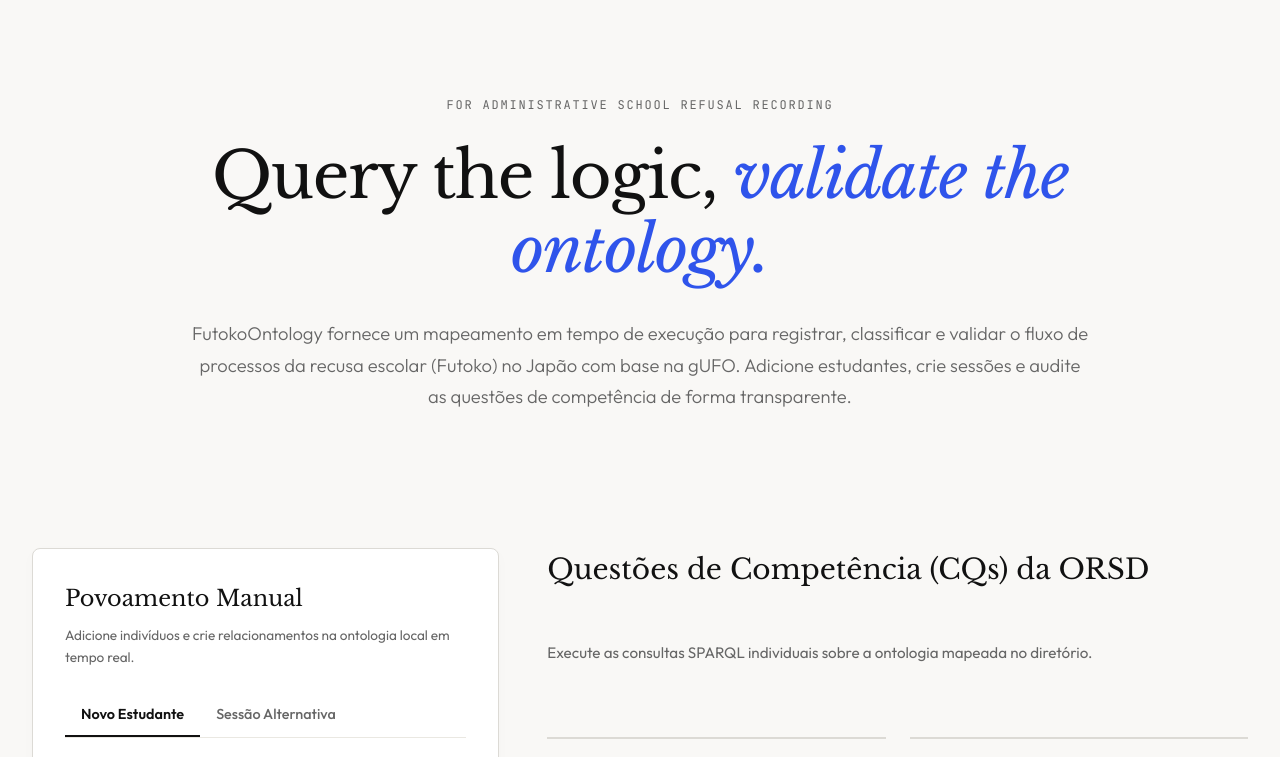
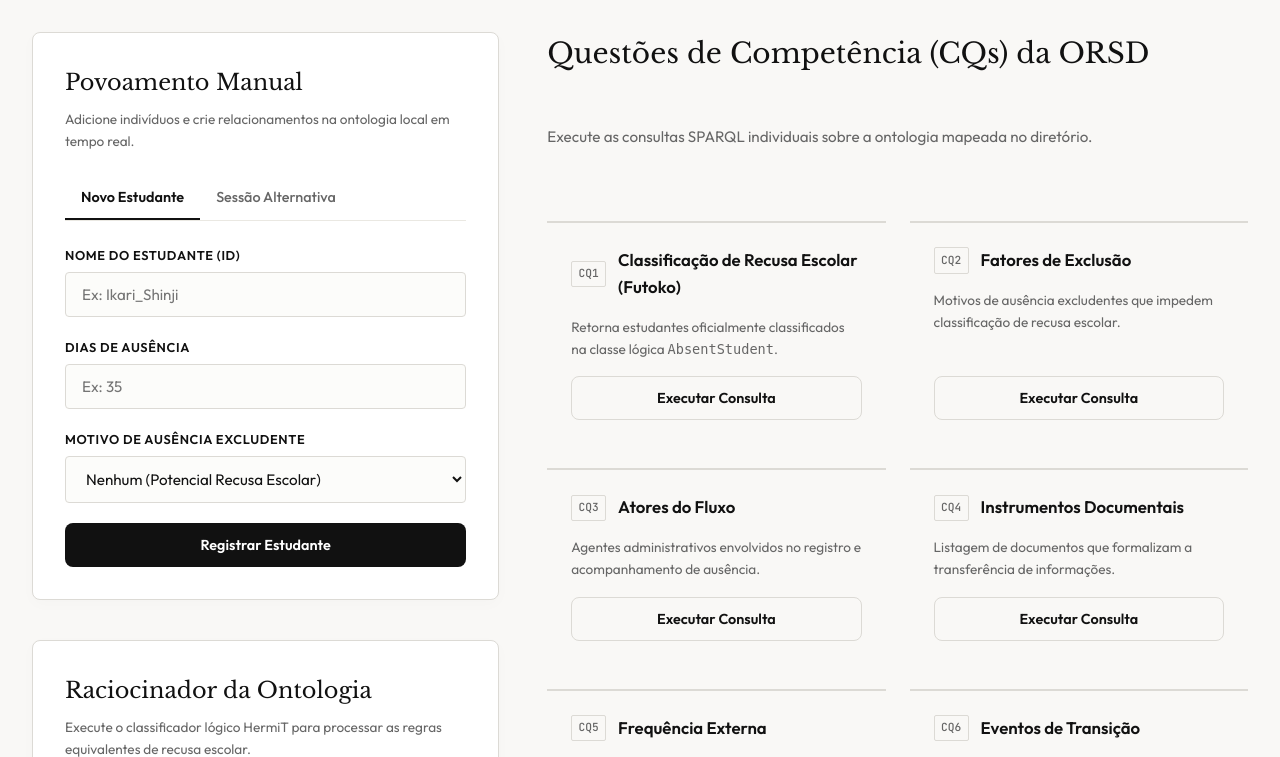
Before and after one commit to Umhenrique/futokoontologyapp, a Flask app: page / in a window 1280 px wide. Shown: the part 82-839 px from the top of the page. Run offline with Flask 3, Linux system fonts and the light colour scheme; parts of the project's set-up code (start-up, migrations or seed data) failed here and were passed over.

Commit message:
Remove header hero section, go straight to main dashboard

```diff
--- a/templates/index.html
+++ b/templates/index.html
@@ -27,16 +27,6 @@
         </div>
     </nav>
 
-    <!-- Header Hero Section (Estilo Editorial Academic) -->
-    <header class="app-header">
-        <div class="header-container">
-            <span class="hero-label">FOR ADMINISTRATIVE SCHOOL REFUSAL RECORDING</span>
-            <h1 class="hero-title">Query the logic, <span class="italic-indigo">validate the ontology.</span></h1>
-            <p class="hero-desc">
-                FutokoOntology fornece um mapeamento em tempo de execução para registrar, classificar e validar o fluxo de processos da recusa escolar (Futoko) no Japão com base na gUFO. Adicione estudantes, crie sessões e audite as questões de competência de forma transparente.
-            </p>
-        </div>
-    </header>
 
     <main class="app-main">
         <!-- Seção de Controle e Povoamento -->
```
